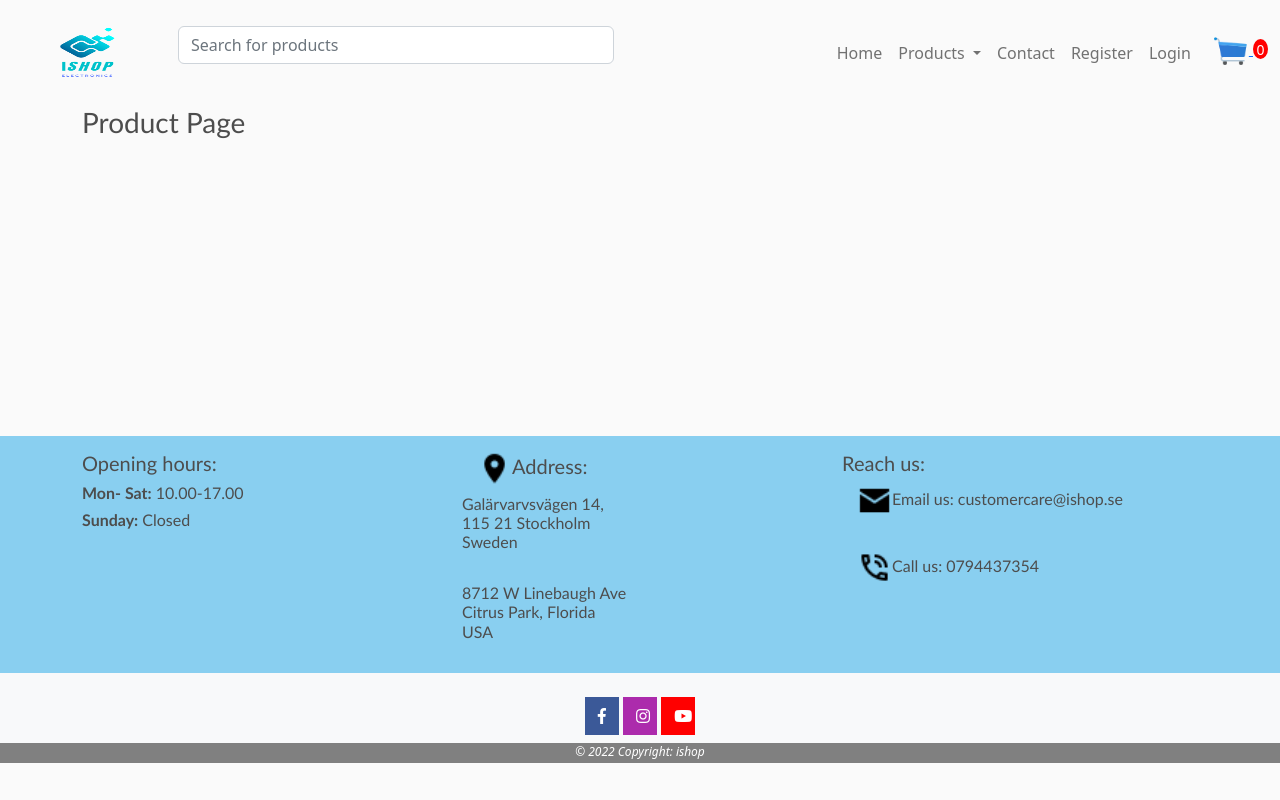
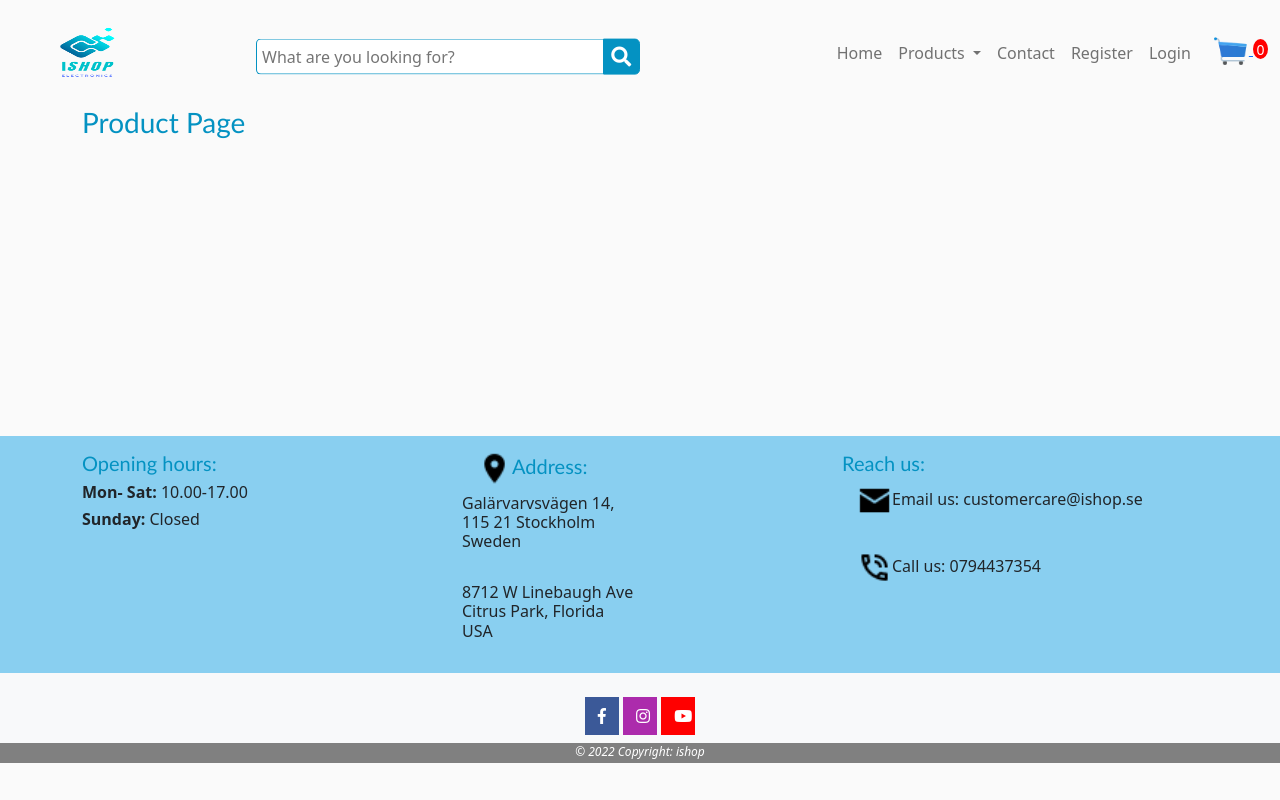
Before and after one commit to RekhaBalamurugan/E-Commerce-Shop, a Django app: page /search/ in a window 1280 px wide. Run offline with Django 3.2, Linux system fonts and the light colour scheme; data that the repository does not hold is empty; some libraries are stand-ins or nearby versions.

Commit message:
added new searchbar,registered admin tables & alignment

```diff
--- a/ishop/static/css/style.css
+++ b/ishop/static/css/style.css
@@ -6,9 +6,8 @@ h1,
 h2,
 h3,
 h4,
-h5,
-h6 {
-    color: hsl(0, 0%, 30%);
+h5 {
+    color: #0492c2 !important;
     font-family: 'Trebuchet MS', 'Lucida Sans Unicode', 'Lucida Grande', 'Lucida Sans', Arial, sans-serif;
 }
 
@@ -40,6 +39,17 @@ h6 {
     box-shadow: hsl(0deg 0% 80%) 0 0 6px;
 }
 
+.subproduct-thumbnail {
+    margin: 0 10% 0 10%;
+
+}
+.product-thumbnail1 {
+    margin: 0 10% 0 10%;
+    border:0.5px solid black;
+}
+.product-thumbnail1-hover:hover {
+    box-shadow: hsl(0deg 0% 80%) 0 0 6px;
+}
 .bg-dark {
     background-color: #4f868c !important;
 }
@@ -331,4 +341,59 @@ h6 {
     flex: 300px 0 0;
     border: none;
     text-align: center;
+    border: 2px;
 }
+
+.img-thumbnail
+{
+    height:90px;
+    display: block;
+    margin-left: auto;
+    margin-right: auto;
+    width: 50%;
+    border:0;
+}
+
+/*Search bar */
+.search {
+    width: 100%;
+    position: relative;
+    display: flex;
+    float: left;
+  }
+
+  .searchTerm {
+    width: 100%;
+    border: 1.5px solid #0492c2;
+    border-right: none;
+    padding: 5px;
+    height: 36px;
+    border-radius: 5px 0 0 5px;
+    outline: none;
+    color: #9DBFAF;
+  }
+
+  .searchTerm:focus{
+    color: black;
+  }
+
+  .searchButton {
+    width: 40px;
+    height: 36px;
+    border: 1px solid #0492c2;
+    background: #0492c2;
+    color: #fff;
+    border-radius: 0 5px 5px 0;
+    cursor: pointer;
+    font-size: 20px;
+  }
+
+  /*Resize the wrap to see the search bar change!*/
+  .wrap{
+    width: 30%;
+    position: absolute;
+    top: 50%;
+    left: 50%;
+    transform: translate(-100%, -40%);
+    float: left;
+  }
--- a/ishop/templates/store/base.html
+++ b/ishop/templates/store/base.html
@@ -31,9 +31,14 @@
 
             <div class="collapse navbar-collapse" id="navbarNavDropdown">
                 <form action="/search" method="GET" class="form-inline" style="width:40%">
-                    <div class="input-group mb-3">
-                        <input type="text" class="form-control" name="searchtext" placeholder="Search for products">
-                    </div>
+                    <div class="wrap">
+                        <div class="search">
+                           <input type="text" class="searchTerm" name="searchtext" placeholder="What are you looking for?">
+                           <button type="submit" class="searchButton">
+                             <i class="fa fa-search"></i>
+                          </button>
+                        </div>
+                     </div>
                 </form>
                 <ul class="navbar-nav ms-auto mb-2 mb-lg-0">
                     <li class="nav-item">
--- a/ishop/templates/store/checkout.html
+++ b/ishop/templates/store/checkout.html
@@ -1,9 +1,9 @@
 {% extends 'store/base.html' %}
 {% load static %}
 {% block body_block %}
-<h1>Checkout</h1>
+<h4><b>Checkout</b></h4>
 <div class="row">
-    <div class="col-lg-6">
+    <div class="col-lg-6" style="margin-top:-6px;">
         <div class="box-element" id="form-wrapper">
             <form id="place_order_form" action="{% url 'store:order' %}" method="post">
                 {% csrf_token %}
@@ -92,6 +92,7 @@
                 <div id="shipping-info">
                     <hr>
                     <h5>Shipping Information:</h5>
+                    <div>
                     <div class="form-field">
                         <input required class="form-control" type="email" name="emailCustomerInfo" placeholder="Email" value="{% if user %}{{user.email}}{% endif %}">
                     </div>
@@ -117,6 +118,7 @@
                         <input required class="form-control" type="text" name="countryShippingInfo" placeholder="Country">
                     </div>
                 </div>
+                <br>
                 <button type="submit" name='pay_btn' class="btn btn-success">Pay purchase</button>
             </form>
         </div>
```
Also changed, not shown: ishop/store/admin.py (+6 -1 lines), ishop/templates/store/collections.html (+8 -9 lines).
